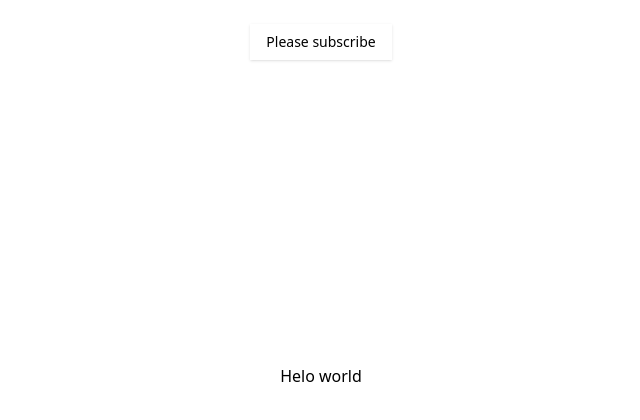
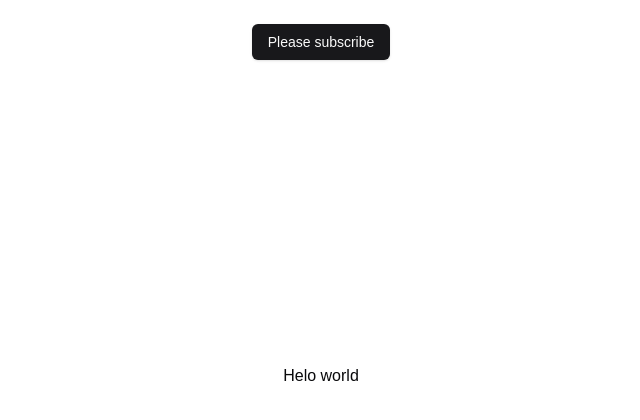
Before and after one commit to sanjaykumar200599/auto_formmate, a Next.js app: page / in a window 1280 px wide. Shown: the top 420 px of the page, without its empty margins (319-959 px from the left). Built offline with nearby package versions, Linux system fonts and the light colour scheme.

Commit message:
bug fixed

```diff
--- a/app/globals.css
+++ b/app/globals.css
@@ -2,13 +2,11 @@
 @tailwind components;
 @tailwind utilities;
 
-<<<<<<< HEAD
-=======
+
 body {
   font-family: Arial, Helvetica, sans-serif;
 }
 
->>>>>>> 89c328fef00f9629cdc1f6b1a4bfa48c359713ad
 @layer base {
   :root {
     --background: 0 0% 100%;
```
Also changed, not shown: package.json (+0 -7 lines), 1 other file (tests, documents, lock files or other folders).
